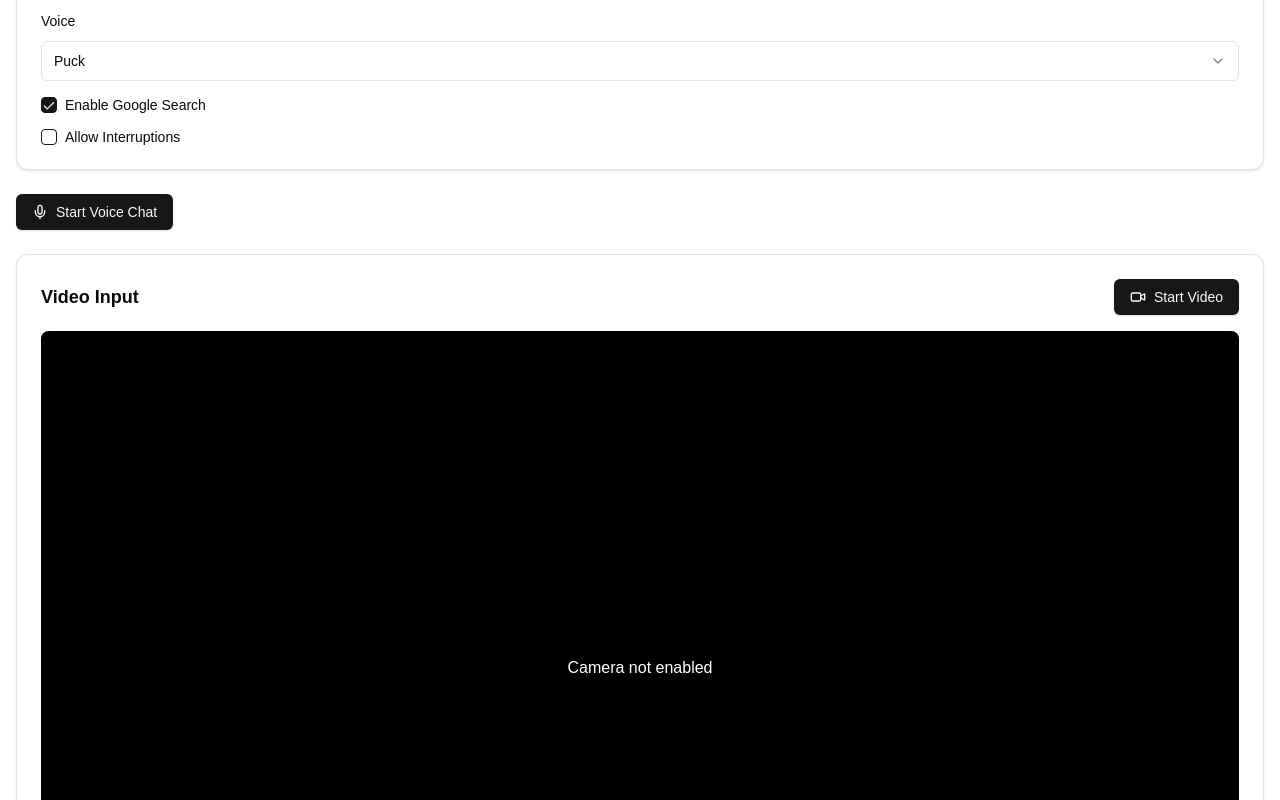
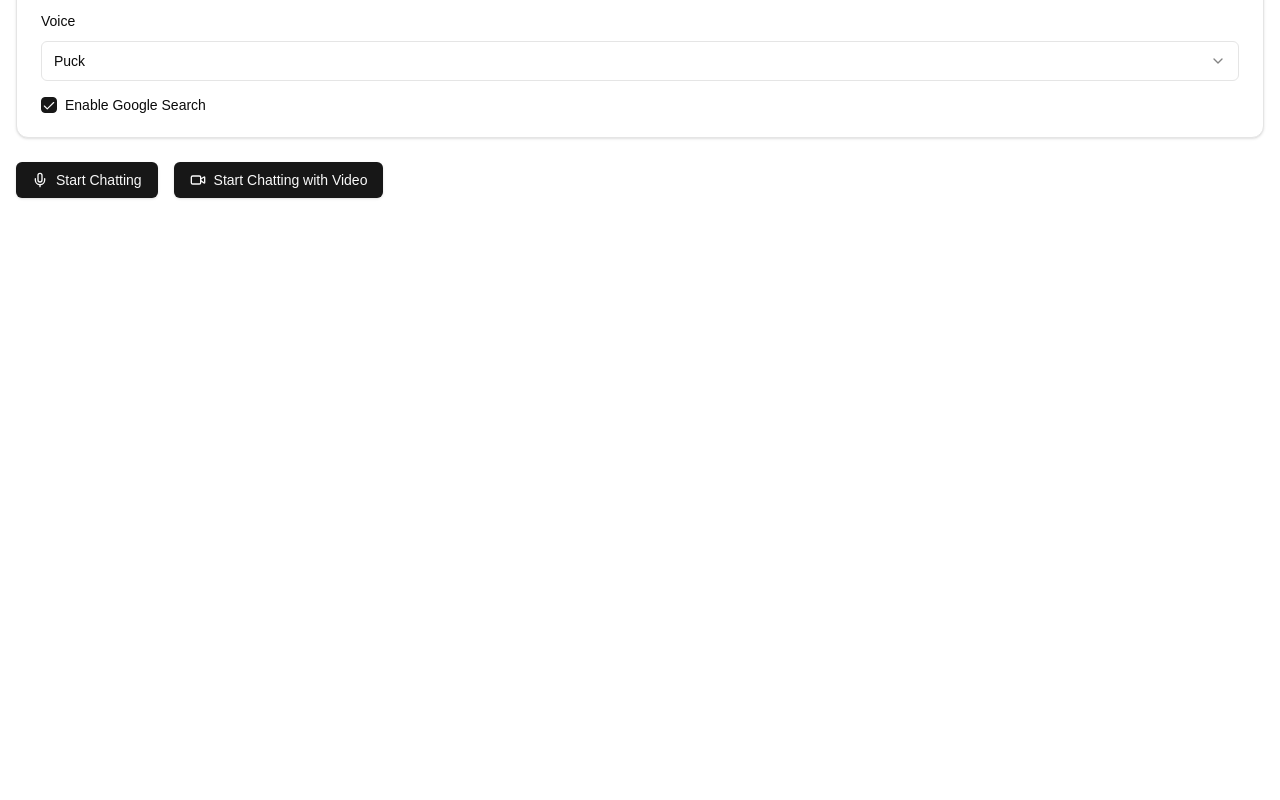
Before and after one commit to stevecoppens/RealTimeTutor, a Next.js app in the folder frontend/: page / in a window 1280 px wide. Shown: the part 260-1060 px from the top of the page. After the commit the page ends 800 px from the top, so only its background shows below. Built offline with nearby package versions, Linux system fonts and the light colour scheme.

Commit message:
added seperate video and audio modes

```diff
--- a/frontend/components/gemini-playground.tsx
+++ b/frontend/components/gemini-playground.tsx
@@ -38,23 +38,26 @@ export default function GeminiVoiceChat() {
   const canvasRef = useRef<HTMLCanvasElement>(null);
   const videoStreamRef = useRef<MediaStream | null>(null);
   const videoIntervalRef = useRef<NodeJS.Timeout | null>(null);
+  const [chatMode, setChatMode] = useState<'audio' | 'video' | null>(null);
 
   const voices = ["Puck", "Charon", "Kore", "Fenrir", "Aoede"];
   let audioBuffer = []
   let isPlaying = false
 
-  const startStream = async () => {
+  const startStream = async (mode: 'audio' | 'video') => {
+    setChatMode(mode);
     wsRef.current = new WebSocket(`ws://localhost:8000/ws/${clientId.current}`);
 
     wsRef.current.onopen = async () => {
-      // Send configuration as first message
       wsRef.current.send(JSON.stringify({
         type: 'config',
         config: config
       }));
 
-      // Start audio stream after config is sent
       await startAudioStream();
+      if (mode === 'video') {
+        setVideoEnabled(true);
+      }
       setIsStreaming(true);
       setIsConnected(true);
     };
@@ -127,15 +130,34 @@ export default function GeminiVoiceChat() {
       audioInputRef.current = null;
     }
 
+    if (chatMode === 'video') {
+      setVideoEnabled(false);
+      if (videoStreamRef.current) {
+        videoStreamRef.current.getTracks().forEach(track => track.stop());
+        videoStreamRef.current = null;
+      }
+      if (videoIntervalRef.current) {
+        clearInterval(videoIntervalRef.current);
+        videoIntervalRef.current = null;
+      }
+    }
+
+    // stop ongoing audio playback
+    if (audioContextRef.current) {
+      audioContextRef.current.close();
+      audioContextRef.current = null;
+    }
+
     if (wsRef.current) {
       wsRef.current.close();
       wsRef.current = null;
     }
 
     setIsStreaming(false);
+    setIsConnected(false);
+    setChatMode(null);
   };
 
-  // Play received audio data
   const playAudioData = async (audioData) => {
     audioBuffer.push(audioData)
     if (!isPlaying) {
@@ -293,29 +315,31 @@ export default function GeminiVoiceChat() {
               />
               <Label htmlFor="google-search">Enable Google Search</Label>
             </div>
-
-            <div className="flex items-center space-x-2">
-              <Checkbox
-                id="allow-interruptions"
-                checked={config.allowInterruptions}
-                onCheckedChange={(checked) =>
-                  setConfig(prev => ({ ...prev, allowInterruptions: checked as boolean }))}
-                disabled={isConnected}
-              />
-              <Label htmlFor="allow-interruptions">Allow Interruptions</Label>
-            </div>
           </CardContent>
         </Card>
 
         <div className="flex gap-4">
+          {!isStreaming && (
+            <>
             <Button
-            onClick={startStream}
+              onClick={() => startStream('audio')}
               disabled={isStreaming}
               className="gap-2"
           >
             <Mic className="h-4 w-4" />
-            Start Voice Chat
+            Start Chatting
           </Button>
+
+          <Button
+            onClick={() => startStream('video')}
+            disabled={isStreaming}
+            className="gap-2"
+          >
+            <Video className="h-4 w-4" />
+              Start Chatting with Video
+            </Button>
+            </>
+          )}
 
           {isStreaming && (
             <Button
@@ -340,27 +364,11 @@ export default function GeminiVoiceChat() {
           </Card>
         )}
 
+        {chatMode === 'video' && (
           <Card>
             <CardContent className="pt-6 space-y-4">
               <div className="flex justify-between items-center">
                 <h2 className="text-lg font-semibold">Video Input</h2>
-              <Button
-                onClick={toggleVideo}
-                variant={videoEnabled ? "destructive" : "default"}
-                className="gap-2"
-              >
-                {videoEnabled ? (
-                  <>
-                    <StopCircle className="h-4 w-4" />
-                    Stop Video
-                  </>
-                ) : (
-                  <>
-                    <Video className="h-4 w-4" />
-                    Start Video
-                  </>
-                )}
-              </Button>
               </div>
 
               <div className="relative aspect-video bg-black rounded-lg overflow-hidden">
@@ -380,14 +388,10 @@ export default function GeminiVoiceChat() {
                   width={640}
                   height={480}
                 />
-              {!videoEnabled && (
-                <div className="absolute inset-0 flex items-center justify-center text-white bg-black bg-opacity-50">
-                  Camera not enabled
-                </div>
-              )}
               </div>
             </CardContent>
           </Card>
+        )}
 
         {text && (
           <Card>
```
Lines whose indentation alone changed are shown as unchanged.
